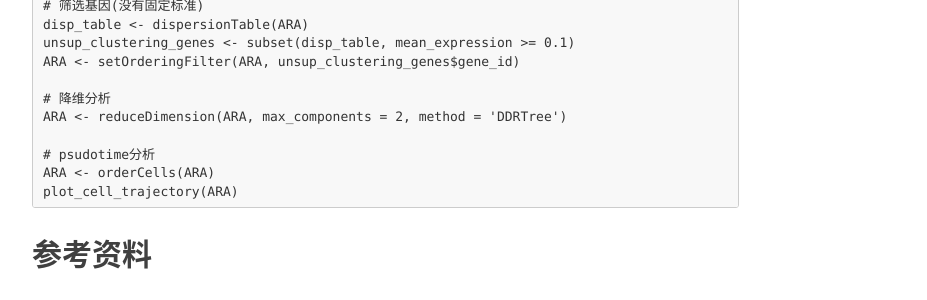
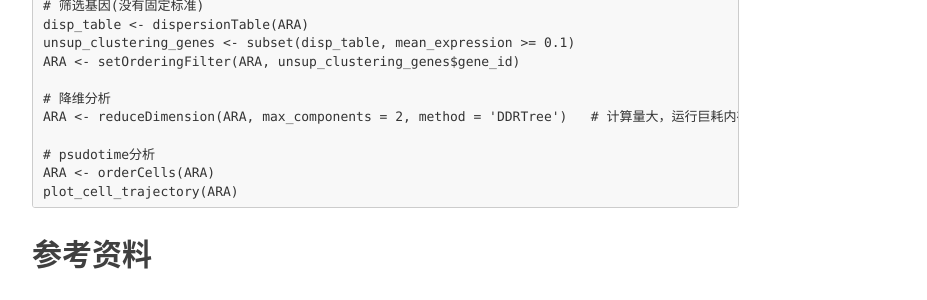
Before and after one commit to chenhongyubio/chenhongyubio.github.io, a Jekyll site: the page built from _posts/2020-01-10-monocle2.md, in a window 1280 px wide and 1400 px high, scrolled down 1335 px. Shown: the part 837-1137 px from the top of the window, without its empty margins (233-1160 px from the left). Built offline with Jekyll 4.4.1, drawn with Linux system fonts in a browser that asks for light colours; nearby versions of some CDN libraries; comment, search, counter and statistics services are not loaded; some of the changed text lies outside the part shown.

Commit message:
modified:   2020-01-10-monocle2.md

```diff
--- a/_posts/2020-01-10-monocle2.md
+++ b/_posts/2020-01-10-monocle2.md
@@ -70,7 +70,7 @@ unsup_clustering_genes <- subset(disp_table, mean_expression >= 0.1)
 ARA <- setOrderingFilter(ARA, unsup_clustering_genes$gene_id)
 
 # 降维分析
-ARA <- reduceDimension(ARA, max_components = 2, method = 'DDRTree')
+ARA <- reduceDimension(ARA, max_components = 2, method = 'DDRTree')   # 计算量大，运行巨耗内存，建议服务器运行
 
 # psudotime分析
 ARA <- orderCells(ARA)
```
